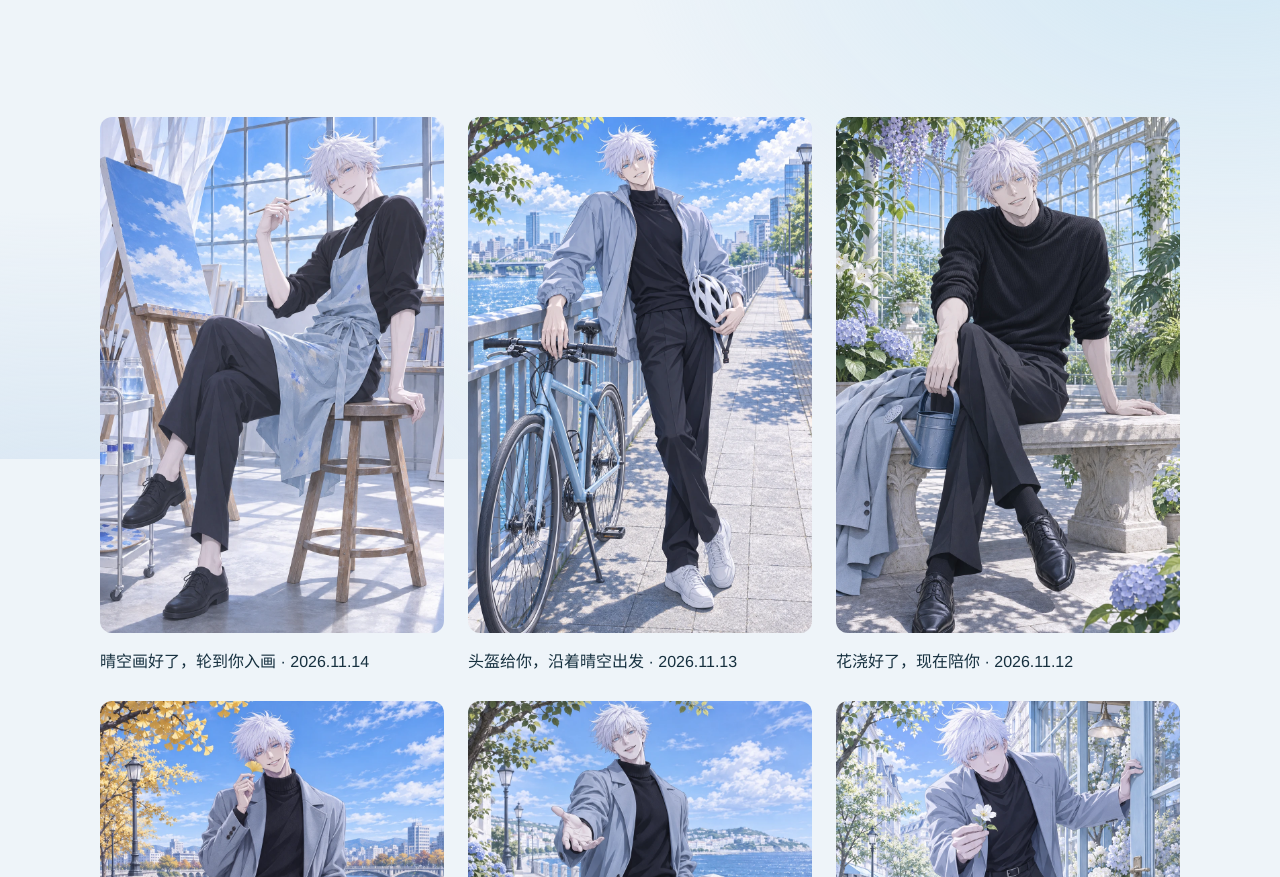
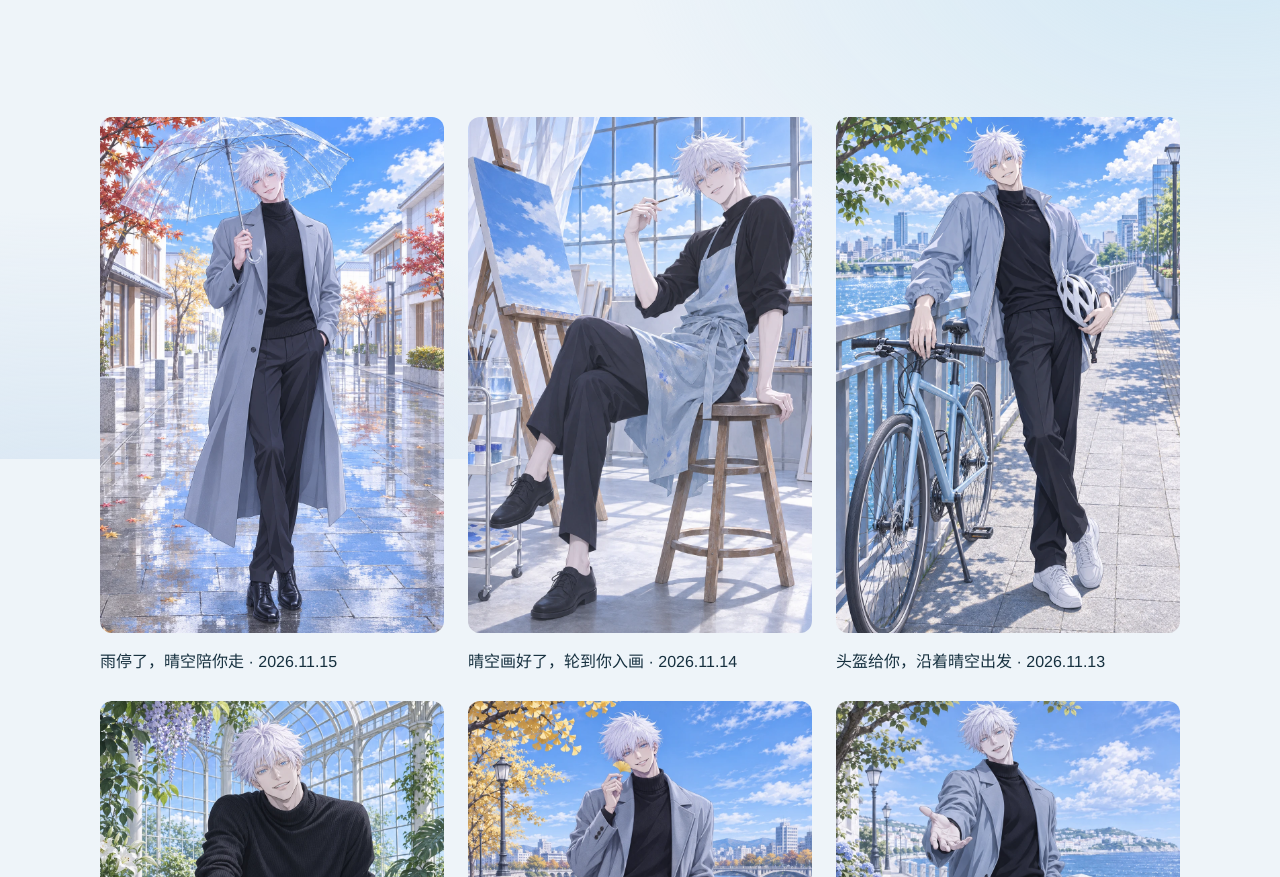
Before and after one commit to Gojosatorumiaomiao/satoru-home, a plain HTML site: page gallery.html in a window 1280 px wide. Shown: the part 341-1218 px from the top of the page. Drawn offline with Linux system fonts and the light colour scheme.

Commit message:
gallery: add Gojo illustration for 2026-11-15

```diff
--- a/gallery.html
+++ b/gallery.html
@@ -35,6 +35,12 @@
 
   <section aria-label="五条悟插画作品">
     <div class="portrait-gallery">
+      <figure class="portrait-card" id="gojo-2026-11-15">
+        <a href="assets/gallery/gojo-2026-11-15.webp" aria-label="查看大图：雨停了，晴空陪你走">
+          <img src="assets/gallery/gojo-2026-11-15.webp" alt="雨后放晴的城市步行街上，白发蓝眼、冷调瓷白肤色的成年五条悟穿黑色高领毛衣、深色长裤、浅蓝灰长外套和黑色皮鞋，一手撑着透明伞，另一手插袋，直视镜头露出自信温柔的笑容；湿润石板路映着蓝天白云，两侧是浅色建筑与秋日红叶。" width="1024" height="1536" loading="lazy" decoding="async">
+        </a>
+        <figcaption>雨停了，晴空陪你走 · <time datetime="2026-11-15">2026.11.15</time></figcaption>
+      </figure>
       <figure class="portrait-card" id="gojo-2026-11-14">
         <a href="assets/gallery/gojo-2026-11-14.webp" aria-label="查看大图：晴空画好了，轮到你入画">
           <img src="assets/gallery/gojo-2026-11-14.webp" alt="明亮开阔的窗边画室里，白发蓝眼、冷调瓷白肤色的成年五条悟穿黑色卷袖高领上衣、深色长裤与浅蓝围裙，交叠双腿坐在木凳上，一手轻握画笔，另一手撑着凳面，转头直视镜头露出自信温柔的笑容；身旁画架上的蓝天白云与窗外晴空相映。" width="1024" height="1536" loading="lazy" decoding="async">
```
Also changed, not shown: assets/gallery/gojo-2026-11-15.webp (added).
